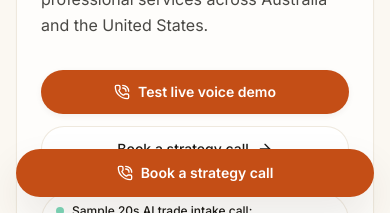
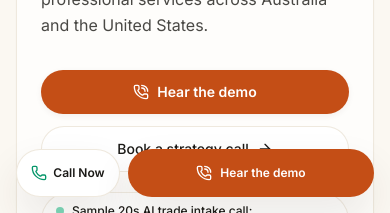
Before and after one commit to ahsan-arch/digitalx-solutions, a Next.js app: page / in a window 390 px wide. Shown: the part 631-844 px from the top of the page. Built offline with nearby package versions, Linux system fonts and the light colour scheme; no server answers.

Commit message:
feat(design): complete Step 6 conversion design with primary demo CTA, above-the-fold audio player, and tap-to-call mobile bar

```diff
--- a/src/app/page.tsx
+++ b/src/app/page.tsx
@@ -145,7 +145,7 @@ export default function HomePage() {
                     className="inline-flex items-center justify-center gap-2 rounded-xl bg-brand px-6 py-3 text-sm font-semibold text-white shadow-sm transition-colors hover:bg-brand-deep"
                   >
                     <PhoneCall className="h-4 w-4" />
-                    Test live voice demo
+                    Hear the demo
                   </Link>
                   <Link
                     href="/contact"
--- a/src/components/navigation/mobile-book-call.tsx
+++ b/src/components/navigation/mobile-book-call.tsx
@@ -1,9 +1,10 @@
 "use client";
 
 import Link from "next/link";
-import { PhoneCall } from "lucide-react";
+import { Phone, PhoneCall } from "lucide-react";
 import { usePathname } from "next/navigation";
-import { trackStrategyCallClick } from "@/lib/analytics";
+import { trackPhoneTap, trackStrategyCallClick } from "@/lib/analytics";
+import factsData from "@/data/facts";
 
 export function MobileBookCall() {
   const pathname = usePathname();
@@ -12,16 +13,30 @@ export function MobileBookCall() {
     return null;
   }
 
+  const phoneTel = factsData.company.phoneAU.replace(/\s+/g, "");
+
   return (
     <div className="fixed inset-x-0 bottom-4 z-40 px-4 md:hidden">
-      <Link
-        href="/contact"
-        onClick={() => trackStrategyCallClick("mobile_sticky_bar")}
-        className="mx-auto flex h-12 w-full max-w-sm items-center justify-center gap-2 rounded-full bg-brand text-sm font-semibold text-white shadow-lg shadow-brand/25 active:scale-95 transition-transform"
-      >
-        <PhoneCall className="h-4 w-4" />
-        Book a strategy call
-      </Link>
+      <div className="mx-auto flex max-w-sm items-center gap-2">
+        <a
+          href={`tel:${phoneTel}`}
+          onClick={() => trackPhoneTap(factsData.company.phoneAU)}
+          aria-label={`Tap to call DigitalX Solutions at ${factsData.company.phoneAU}`}
+          className="flex h-12 min-w-[104px] items-center justify-center gap-1.5 rounded-full border border-border/80 bg-white px-3.5 text-xs font-semibold text-foreground shadow-lg active:scale-95 transition-transform"
+        >
+          <Phone className="h-4 w-4 text-emerald-600" />
+          <span>Call Now</span>
+        </a>
+
+        <Link
+          href="/try-voice-agent"
+          onClick={() => trackStrategyCallClick("mobile_sticky_demo")}
+          className="flex h-12 flex-1 items-center justify-center gap-2 rounded-full bg-brand px-4 text-xs font-semibold text-white shadow-lg shadow-brand/25 active:scale-95 transition-transform"
+        >
+          <PhoneCall className="h-4 w-4" />
+          <span>Hear the demo</span>
+        </Link>
+      </div>
     </div>
   );
 }
```
